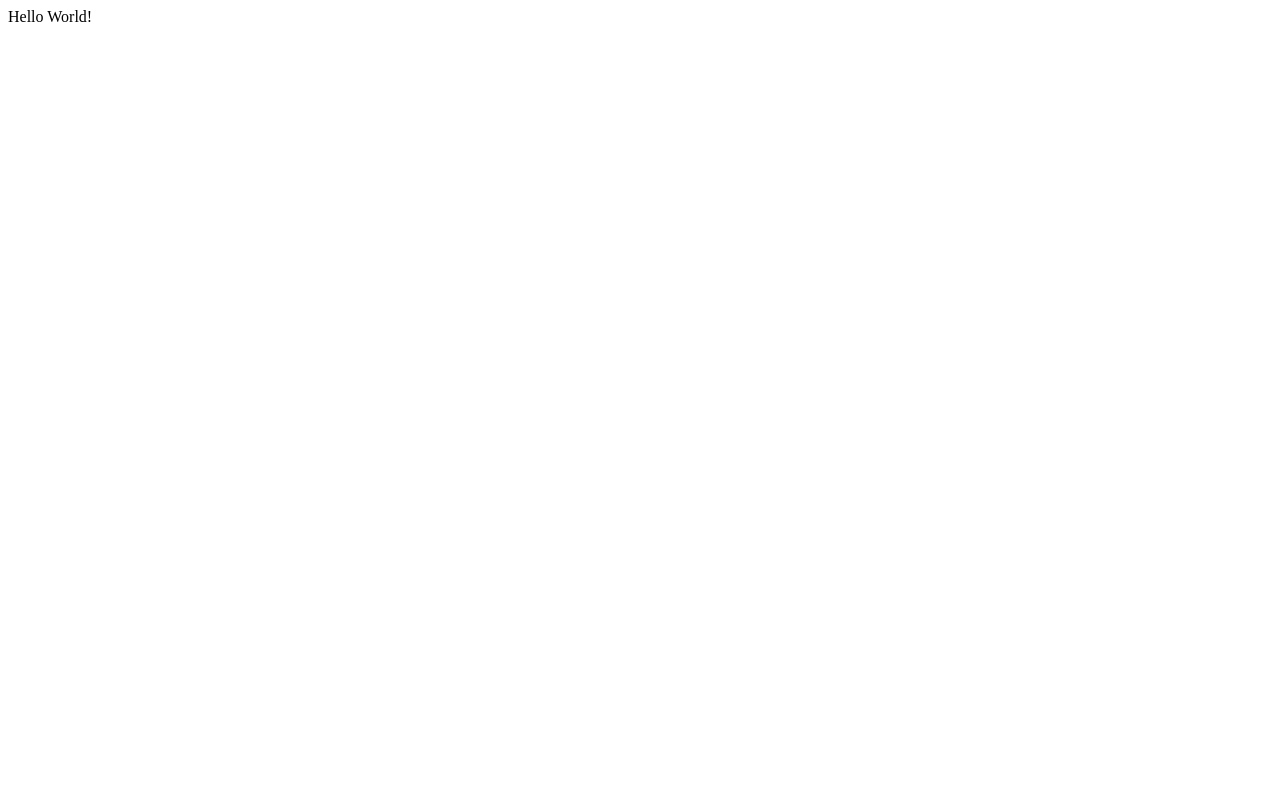
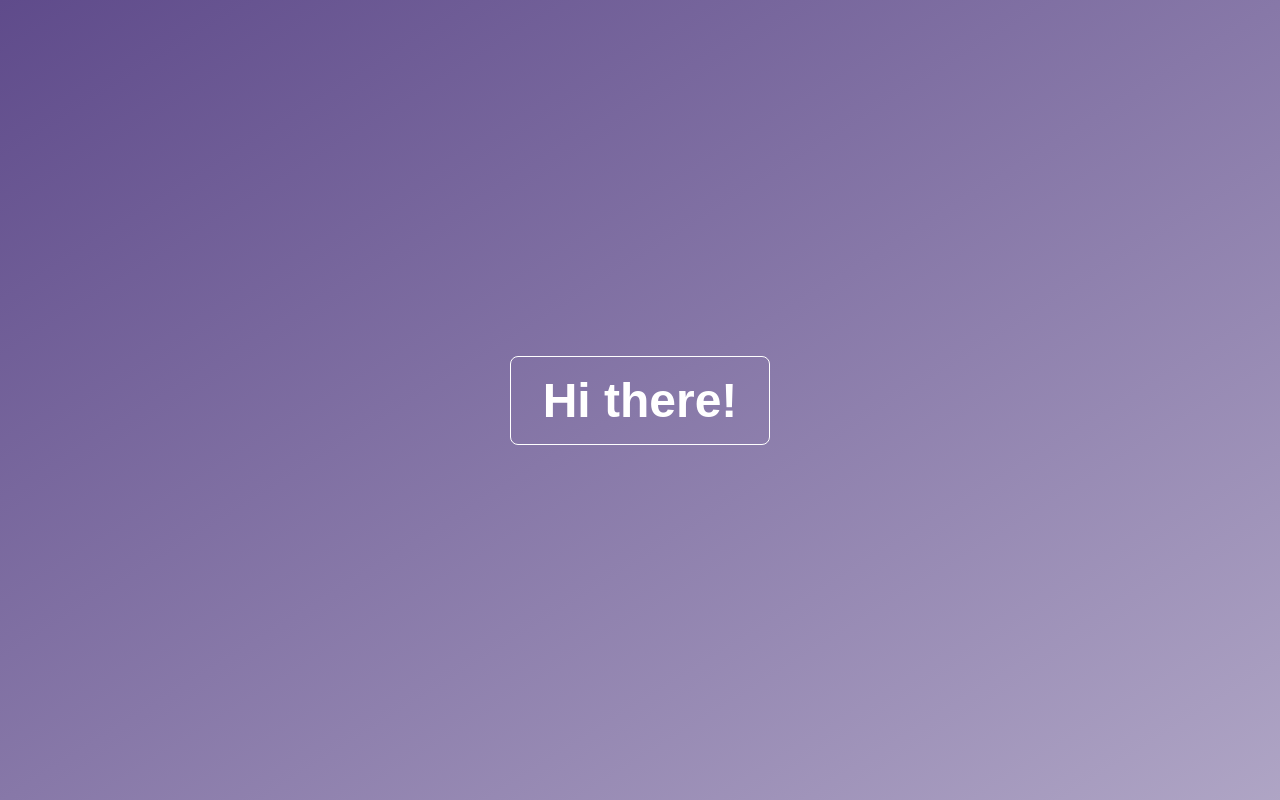
Before and after one commit to cweeii/chris-wei, a React app: page / in a window 1280 px wide. Built offline with nearby package versions, Linux system fonts and the light colour scheme.

Commit message:
styled page

```diff
--- a/package.json
+++ b/package.json
@@ -13,6 +13,8 @@
   "devDependencies": {
     "babel-core": "^6.26.3",
     "babel-loader": "^7.1.4",
+    "babel-plugin-emotion": "^9.2.0",
+    "babel-plugin-transform-class-properties": "^6.24.1",
     "babel-preset-env": "^1.7.0",
     "babel-preset-react": "^6.24.1",
     "css-loader": "^0.28.11",
--- /dev/null
+++ b/src/App-emotion.js
@@ -0,0 +1,42 @@
+import { css } from 'emotion';
+
+export const hiButton = css`
+  border-radius: 0.5rem;
+  font-size: 3rem;
+  font-weight: bold;
+  padding: 1rem 2rem;
+`;
+
+export const layout = css`
+  align-items: center;
+  background: linear-gradient(
+    to bottom right,
+    rgb(95, 75, 139, 1),
+    rgb(95, 75, 139, 0.5)
+  );
+  display: flex;
+  justify-content: center;
+  height: 100vh;
+`;
+
+export const container = css`
+  align-items: center;
+  color: #ffffff;
+  display: flex;
+  flex-direction: column;
+  justify-content: center;
+`;
+
+export const name = css`
+  font-size: 5rem;
+  font-weight: bold;
+`;
+
+export const description = css`
+  align-self: flex-end;
+`;
+
+export const links = css`
+  align-self: flex-end;
+  display: flex;
+`;
--- a/src/App.js
+++ b/src/App.js
@@ -1,8 +1,47 @@
 import * as React from 'react';
 
+import Button from './components/button/Button';
+
+import {
+  hiButton,
+  layout,
+  container,
+  name,
+  description,
+  links,
+} from './App-emotion';
+
 class App extends React.Component {
+  state = {
+    isButtonPressed: false,
+  };
+
+  componentDidMount() {}
+
+  onClick = () => {
+    this.setState({
+      isButtonPressed: true,
+    });
+  };
+
   render() {
-    return <div>Hello World!</div>;
+    return (
+      <div className={layout}>
+        {!this.state.isButtonPressed ? (
+          <Button className={hiButton} onClick={this.onClick}>
+            Hi there!
+          </Button>
+        ) : (
+          <div className={container}>
+            <span className={name}>christopher wei</span>
+            <span className={description}>
+              I like javascript, video games, and cats
+            </span>
+            <span className={links} />
+          </div>
+        )}
+      </div>
+    );
   }
 }
 
--- /dev/null
+++ b/src/components/button/Button-emotion.js
@@ -0,0 +1,12 @@
+import { css } from 'emotion';
+
+export const button = css`
+  background-color: transparent;
+  border: 0.0625rem solid white;
+  color: white;
+  cursor: pointer;
+
+  &:focus {
+    outline: none;
+  }
+`;
--- /dev/null
+++ b/src/components/button/Button.js
@@ -0,0 +1,12 @@
+import * as React from 'react';
+import { cx } from 'emotion';
+
+import { button } from './Button-emotion';
+
+const Button = ({ children, className, onClick }) => (
+  <button className={cx(button, className)} onClick={onClick}>
+    {children}
+  </button>
+);
+
+export default Button;
--- a/src/index.html
+++ b/src/index.html
@@ -4,6 +4,8 @@
 <head>
   <meta charset="utf-8" />
   <title>Chris Wei</title>
+
+  <link href="https://fonts.googleapis.com/css?family=Open+Sans" rel="stylesheet">
 </head>
 
 <body>
--- a/src/index.js
+++ b/src/index.js
@@ -3,4 +3,6 @@ import ReactDOM from 'react-dom';
 
 import App from './App';
 
+import './index.scss';
+
 ReactDOM.render(<App />, document.getElementById('root'));
--- /dev/null
+++ b/src/index.scss
@@ -0,0 +1,4 @@
+body {
+  font-family: 'Open Sans', sans-serif;
+  margin: 0;
+}
```
Also changed, not shown: .babelrc, 2 other files (tests, documents, lock files or other folders).
